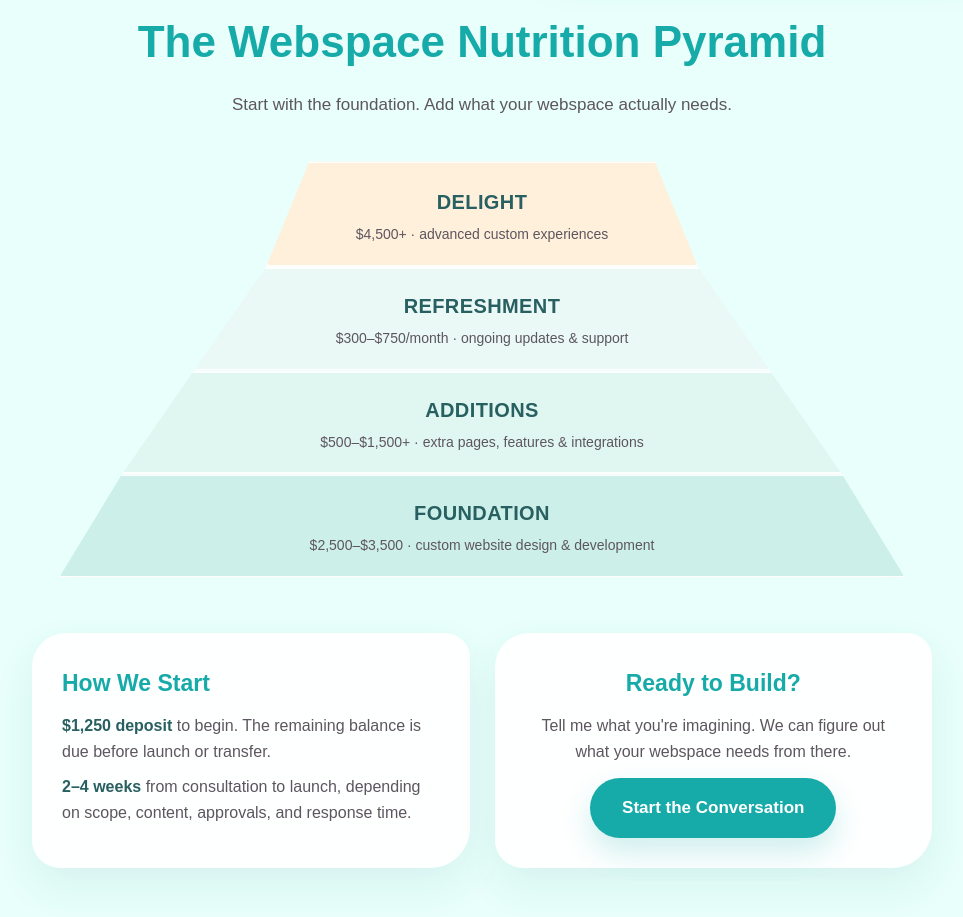
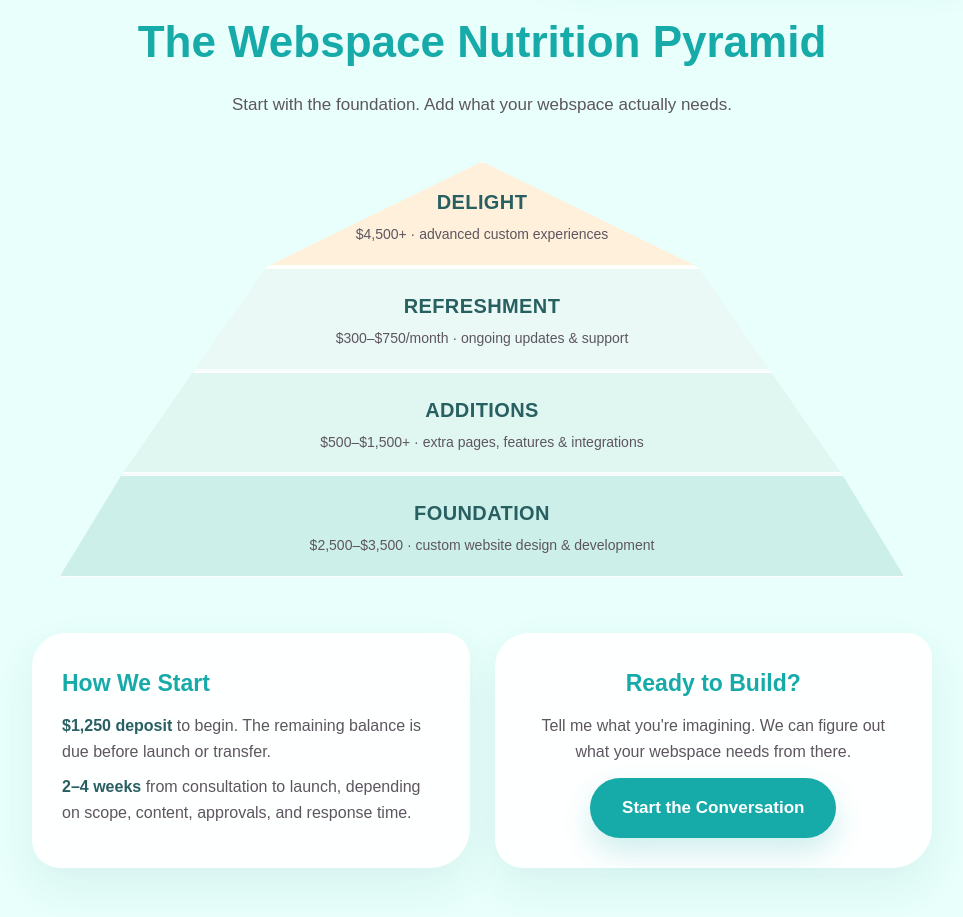
Before and after one commit to TheStillBecomingVillageCircle/TheStillBecomingVillageCircle.github.io, a plain HTML site: page web-design.html in a window 1280 px wide. Shown: the part 918-1835 px from the top of the page, without its empty margins (158-1121 px from the left). Drawn offline with Linux system fonts and the light colour scheme.

Commit message:
Make Delight the pyramid apex

```diff
--- a/web-design.html
+++ b/web-design.html
@@ -33,7 +33,7 @@
 .pyramid{display:flex;flex-direction:column;align-items:center;gap:0;padding:12px 0 0}
 .pyramid-tier{min-height:88px;display:flex;flex-direction:column;justify-content:center;align-items:center;padding:18px 28px;color:#285f61;box-shadow:0 5px 14px rgba(40,120,120,.06);border:2px solid rgba(255,255,255,.92);text-align:center;position:relative}
 .pyramid-tier strong{font-size:20px;letter-spacing:.02em}.pyramid-tier span{font-size:14px;line-height:1.4;color:#5d565f;margin-top:5px;max-width:100%}
-.pyramid-delight{width:48%;background:#fff0dc;clip-path:polygon(10% 0,90% 0,100% 100%,0 100%);min-height:100px;padding:22px 34px 20px}
+.pyramid-delight{width:48%;background:#fff0dc;clip-path:polygon(50% 0,100% 100%,0 100%);min-height:100px;padding:22px 34px 20px}
 .pyramid-refresh{width:64%;background:#eaf9f6;clip-path:polygon(12.5% 0,87.5% 0,100% 100%,0 100%);padding:20px 30px}
 .pyramid-additions{width:80%;background:#dff6f1;clip-path:polygon(10% 0,90% 0,100% 100%,0 100%);padding:20px 28px}
 .pyramid-foundation{width:94%;background:#ccefe9;clip-path:polygon(7.45% 0,92.55% 0,100% 100%,0 100%);padding:20px 26px}
```
